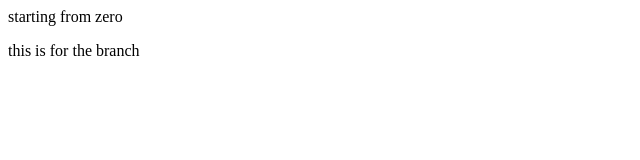
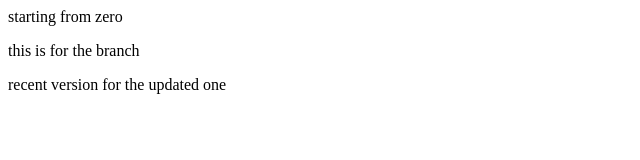
Before and after one commit to ubbagg/github-demo, a plain HTML site: page index.html in a window 1280 px wide. Shown: the whole page, without its empty margins (0-640 px from the left). Drawn offline with Linux system fonts and the light colour scheme.

Commit message:
new verion

```diff
--- a/index.html
+++ b/index.html
@@ -1,2 +1,3 @@
 <p>starting from zero</p>
 <p>this is for the branch</p>
+<p>recent version for the updated one</p>
```
